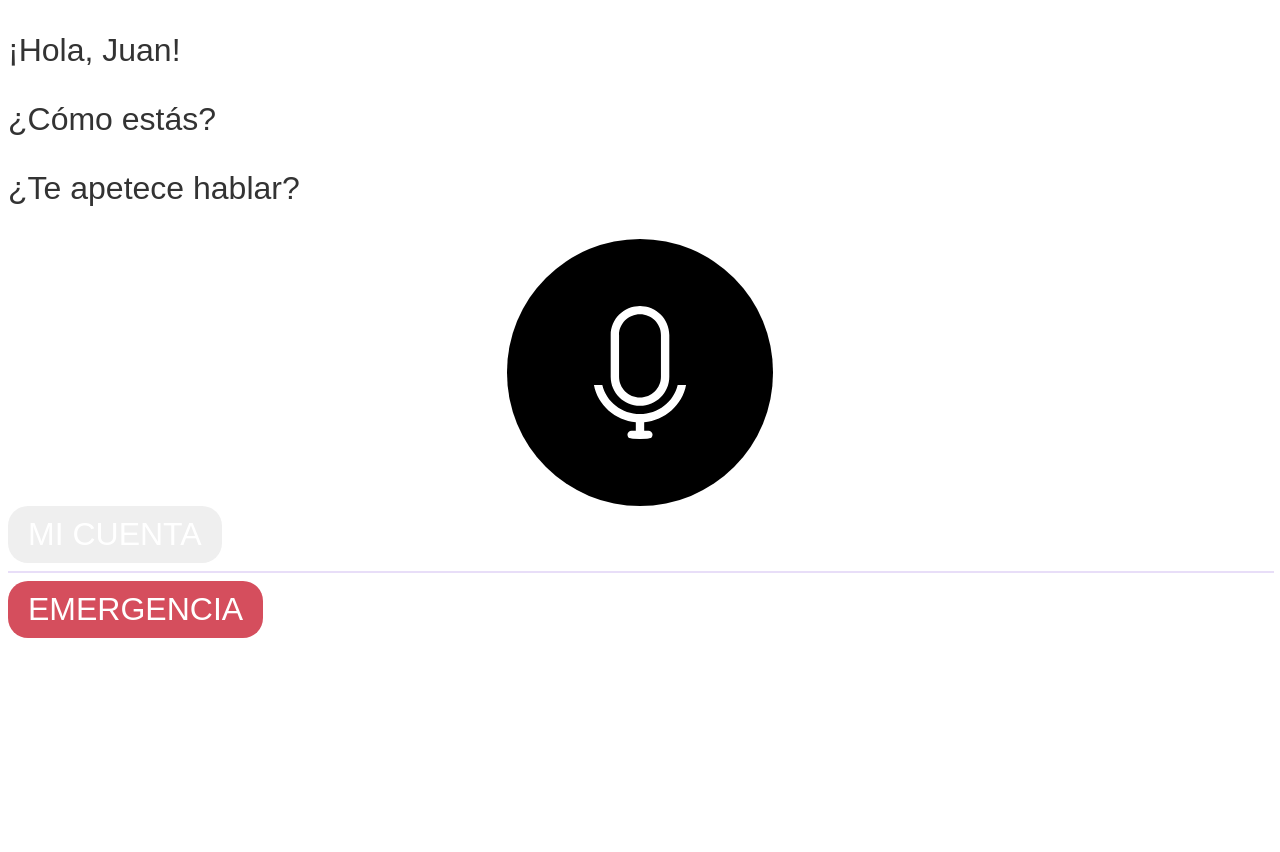
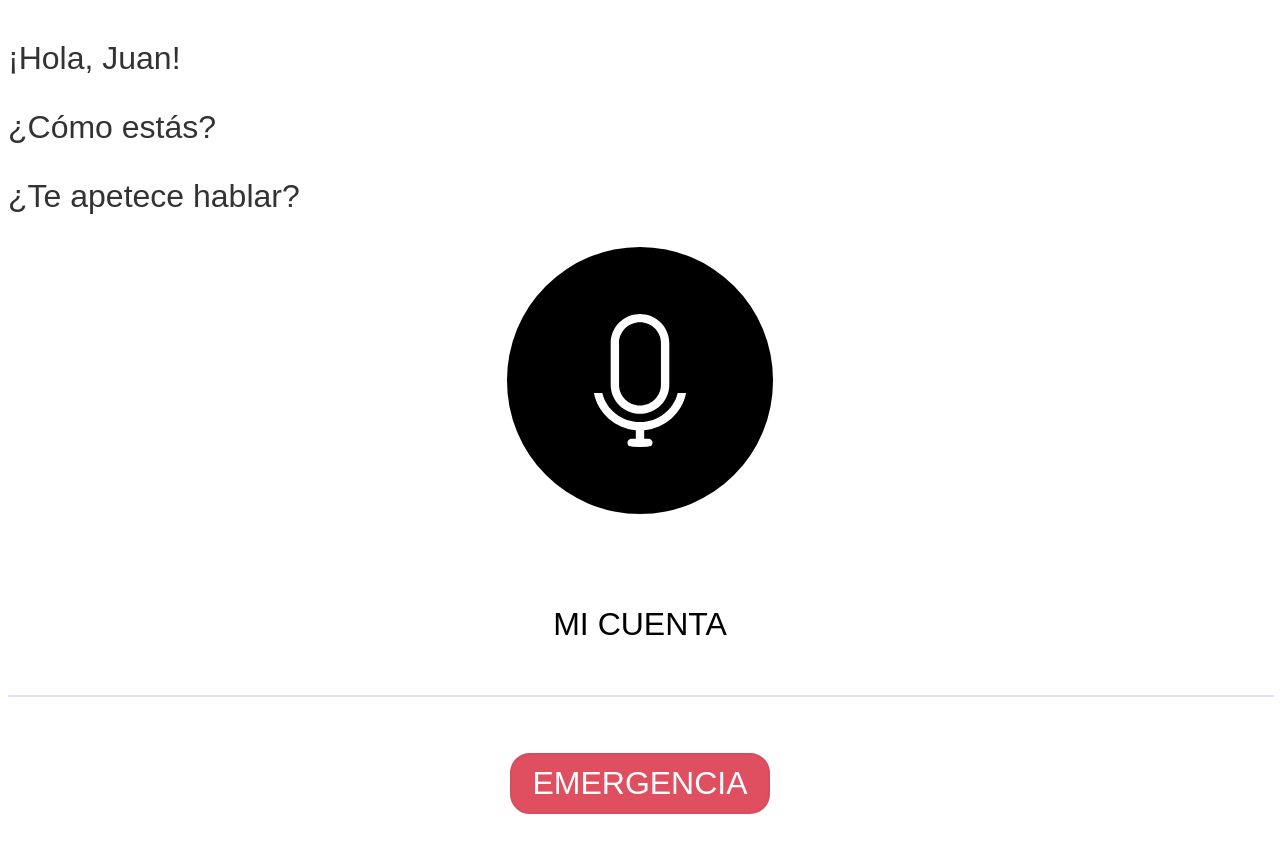
Before and after one commit to helopgom/B-Care, a React (Vite) app: page / in a window 1280 px wide. Before the commit the page ends 800 px from the top, so only its background shows below. Built offline with nearby package versions, Linux system fonts and the light colour scheme.

Commit message:
Changes border button

```diff
--- a/src/components/Button/Button.jsx
+++ b/src/components/Button/Button.jsx
@@ -1,11 +1,15 @@
 import React from "react";
 import "./Button.css";
 
-const Button = ({ text, color, url }) => {
+const Button = ({ text, backgroundColor, textColor, borderColor, url }) => {
   return (
     <button
       className="custom-button"
-      style={{ backgroundColor: color }}
+      style={{
+        backgroundColor: backgroundColor,
+        color: textColor,
+        borderColor: borderColor || "transparent",
+      }}
       onClick={() => (window.location.href = url)}
     >
       {text}
--- a/src/components/Button/button.css
+++ b/src/components/Button/button.css
@@ -2,11 +2,13 @@
   font-family: Arial, sans-serif;
   font-size: 32px;
   padding: 10px 20px;
-  border: none;
+  border: 2px solid transparent;
   border-radius: 20px;
-  color: white;
   cursor: pointer;
-  transition: background-color 0.3s ease;
+  transition: background-color 0.3s ease, color 0.3s ease,
+    border-color 0.3s ease;
+  margin-top: 1em;
+  margin-bottom: 1em;
 }
 
 .custom-button:hover {
--- a/src/components/ButtonWithIcon/buttonWithIcon.css
+++ b/src/components/ButtonWithIcon/buttonWithIcon.css
@@ -2,6 +2,7 @@
   display: flex;
   flex-direction: column;
   align-items: center;
+  margin-bottom: 3em;
 }
 
 .icon-button {
--- a/src/components/Footer/Footer.jsx
+++ b/src/components/Footer/Footer.jsx
@@ -1,12 +1,20 @@
-import React, { useState, useEffect } from "react";
+import React from "react";
 import "./footer.css";
 import Button from "../Button/Button";
 
 const Footer = () => {
   return (
-    <div>
-      <hr id="separator"></hr>
-      <Button id="emergency" text="EMERGENCIA" color="#D54E5D" />
+    <div className="footer-container">
+      <hr id="separator" />
+      <div id="emergency">
+        <Button
+          text="EMERGENCIA"
+          backgroundColor="var(--lightRed)"
+          textColor="var(--white)"
+          borderColor="var(--red)"
+          url="#"
+        />
+      </div>
     </div>
   );
 };
--- a/src/components/Footer/footer.css
+++ b/src/components/Footer/footer.css
@@ -3,6 +3,22 @@
   border: 0.1em solid;
   width: 100%;
 }
+
 #emergency {
-  align-items: center;
+  display: flex;
+  justify-content: center;
+  margin-top: 1em;
 }
+
+.custom-button {
+  font-family: Arial, sans-serif;
+  font-size: 32px;
+  padding: 10px 20px;
+  border-radius: 20px;
+  cursor: pointer;
+  transition: background-color 0.3s ease;
+}
+
+.custom-button:hover {
+  opacity: 0.9;
+}
--- a/src/pages/HomePage/Home.jsx
+++ b/src/pages/HomePage/Home.jsx
@@ -22,12 +22,18 @@ const Home = () => {
   }, []);
 
   return (
-    <div className="Home">
-      <InteractiveText name={name} isTalking={isTalking} />{" "}
-      {/* Pasar isTalking a InteractiveText */}
-      <ButtonWithIcon isTalking={isTalking} setIsTalking={setIsTalking} />{" "}
-      {/* Pasar isTalking y setIsTalking a ButtonWithIcon */}
-      <Button text="MI CUENTA" color="" url="" />
+    <div className="home-container">
+      <InteractiveText name={name} isTalking={isTalking} />
+      <ButtonWithIcon isTalking={isTalking} setIsTalking={setIsTalking} />
+      <div className="button-container">
+        <Button
+          text="MI CUENTA"
+          backgroundColor="var(--white)"
+          textColor="var(--black)"
+          borderColor="#ffffff"
+          url="#"
+        />
+      </div>
       <div>
         <Footer />
       </div>
--- a/src/pages/HomePage/home.css
+++ b/src/pages/HomePage/home.css
@@ -0,0 +1,18 @@
+.home-container {
+  display: flex;
+  flex-direction: column;
+  min-height: 100vh;
+}
+
+.button-container {
+  display: flex;
+  justify-content: center;
+  width: 100%;
+}
+
+.footer-container {
+  width: 100%;
+  display: flex;
+  flex-direction: column;
+  align-items: center;
+}
```
